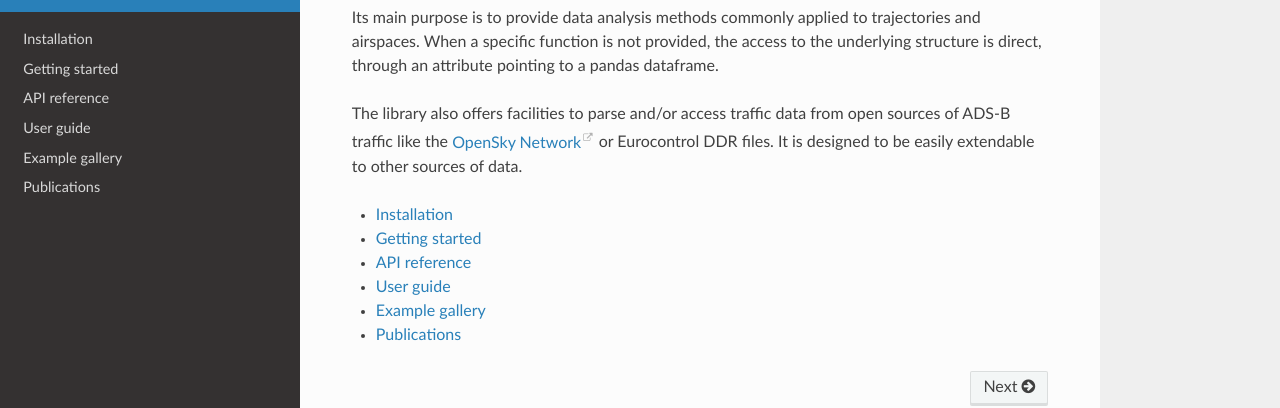
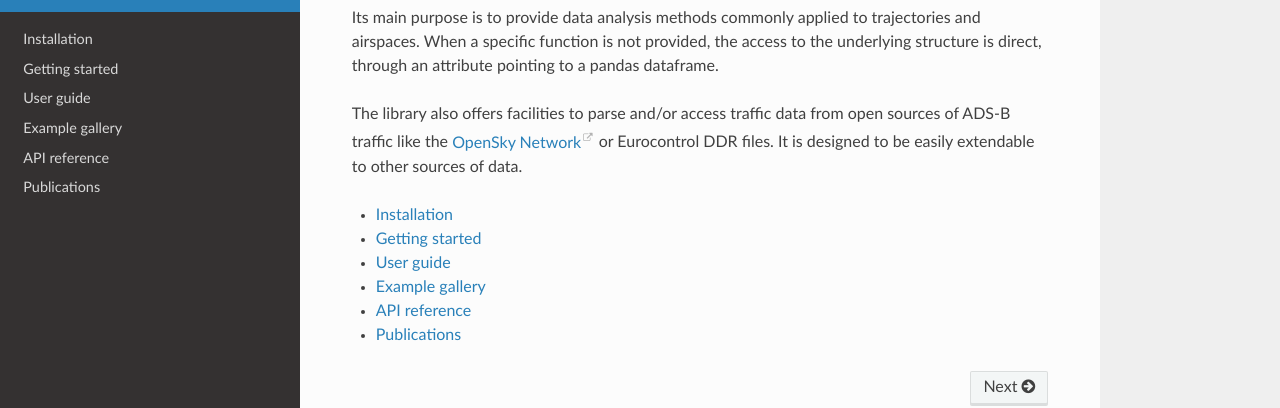
Before and after one commit to xoolive/traffic, a Sphinx documentation site: the page built from docs/index.rst, in a window 1280 px wide. Shown: the part 254-662 px from the top of the page. Built offline with Sphinx 7.4.7 and the Read the Docs theme 2.0.0, drawn with Linux system fonts in a browser that asks for light colours; pages that are not in the unit, such as notebooks, are missing from menus; a script that is not in the unit is left out; comment, search, counter and statistics services are not loaded.

Commit message:
adjust page order

```diff
--- a/docs/index.rst
+++ b/docs/index.rst
@@ -26,7 +26,7 @@ easily extendable to other sources of data.
 
    installation
    quickstart
-   api_reference
    user_guide
    gallery
+   api_reference
    publications
```
